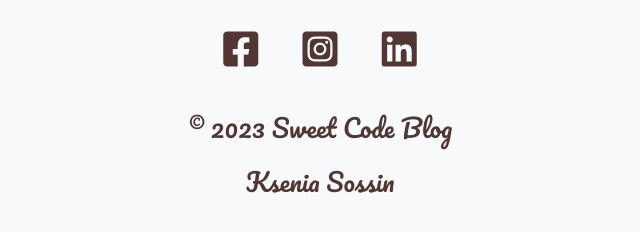
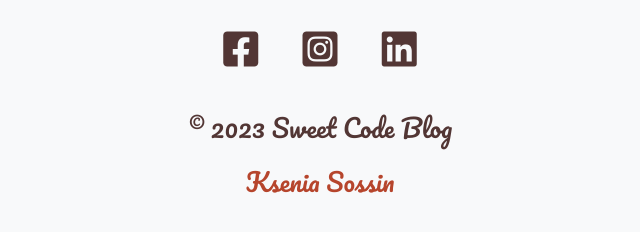
Before and after one commit to KseniaSOS/sweet-code-blog, a Django app: page /about.html in a window 1280 px wide. Shown: the part 953-1185 px from the top of the page, without its empty margins (320-960 px from the left). Run offline with Django 3.2, Linux system fonts and the light colour scheme.

Commit message:
docks: add content to README file. Add style to footer.

```diff
--- a/static/css/style.css
+++ b/static/css/style.css
@@ -87,6 +87,10 @@ footer p {
     color: #523634;
 }
 
+footer .name {
+    color: #b6452c;
+}
+
 footer .btn {
     border: none;
     color: #523634;
--- a/templates/base.html
+++ b/templates/base.html
@@ -167,7 +167,7 @@
                     class=" fa-brands fab fa-linkedin"></i></a>
         </div>
         <p> &copy; 2023 Sweet Code Blog</p>
-        <p>Ksenia Sossin</p>
+        <p class="name">Ksenia Sossin</p>
     </footer>
     <script>
         setTimeout(function ()  {
```
Also changed, not shown: README.md, static/readme-images/color-palette.png (added), static/readme-images/project-board.png (added).
